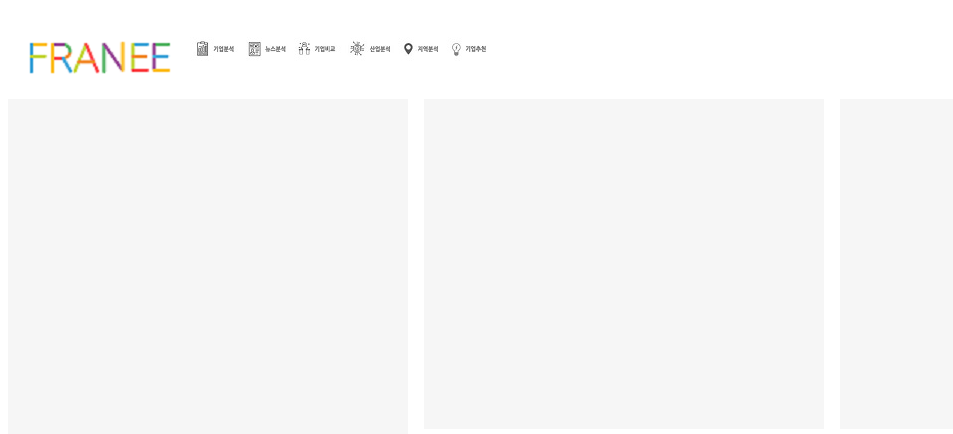
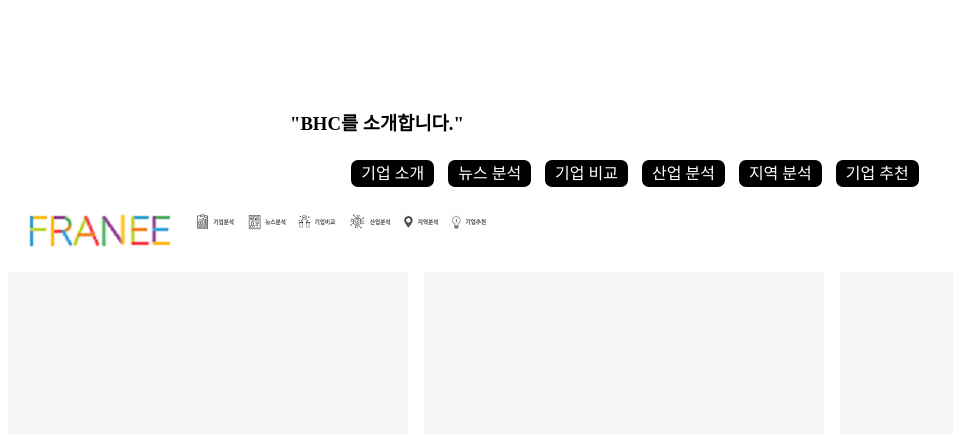
Before and after one commit to SOMJANG/FRANEE, a Flask app: template templates/hello.html in a window 1280 px wide. Shown: the top 434 px of the page, without its empty margins (0-953 px from the left). Run offline with Flask 2, Linux system fonts and the light colour scheme; the template is opened without the code that fills it, so the values that code supplies are empty; some libraries are stand-ins or nearby versions.

Commit message:
change hello.html

```diff
--- a/templates/hello.html
+++ b/templates/hello.html
@@ -16,12 +16,51 @@
 	</head>
 	<body>
 		<div><h1>{{ name }} </h1></div>
+		<div class="container">
+			<br>
+			<h3 class="result_title">"BHC를 소개합니다."</h3>
+			<div class="service_menu">
+				<span class="company_analysis">기업 소개</span>
+				<span class="news_analysis">뉴스 분석</span>
+				<span class="company_comparation">기업 비교</span>
+				<span class="industry_analysis">산업 분석</span>
+				<span class="country_analysis">지역 분석</span>
+				<span class="company_recommendation">기업 추천</span>
+			</div>
+		</div>
 
 		<style>
 			@import url(https://fonts.googleapis.com/css?family=Open+Sans);
 
 			body{
 				font-family: '나눔바른펜';
+			}
+			.container {
+    			margin:0 auto;
+    			max-width: 700px;
+    			overflow:hidden;
+    			padding-top: 50px;
+    			font-size: 16px;
+    			font-family:'나눔스퀘어';
+			}
+
+			.service_menu{
+   				margin:0 auto;
+    			height:40px;
+    			line-height:40px;
+    			text-align:center;
+			}
+
+			.service_menu span{
+    			width:80px;
+    			height:35px;
+    			padding:5px;
+    			padding-right:10px;
+    			padding-left:10px;
+    			background-color:black;
+    			color:white;
+    			border-radius:7px;
+    			margin-right:10px;
 			}
 			table {
 				width: 90%;
```
